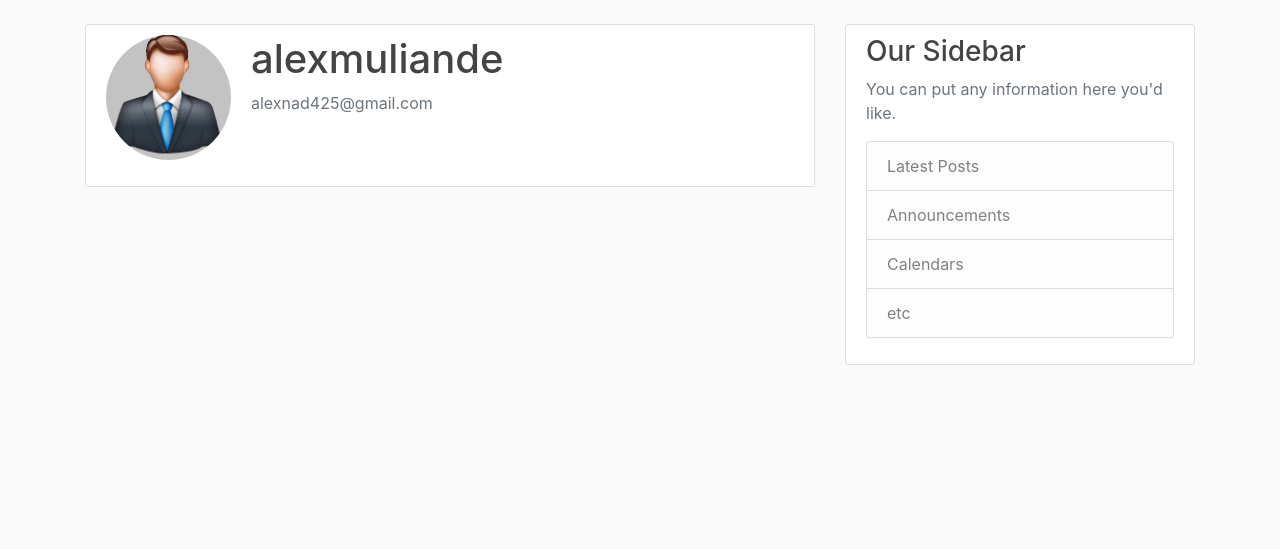
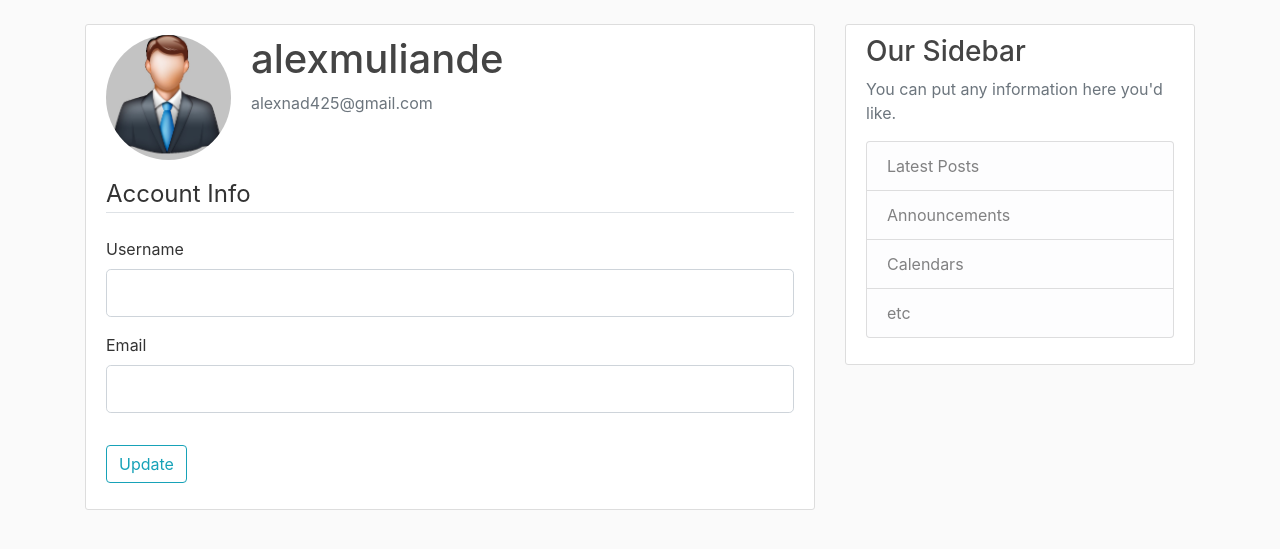
Before and after one commit to alex-muliande/alexBlog, a Flask app: page /account in a window 1280 px wide. Shown: the part 56-605 px from the top of the page. Run offline with Flask 2, Linux system fonts and the light colour scheme; a user stored in the database is signed in; some libraries are stand-ins or nearby versions.

Commit message:
Add a form to the account.html file

```diff
--- a/pitch/forms.py
+++ b/pitch/forms.py
@@ -1,4 +1,5 @@
 from flask_wtf import FlaskForm
+from flask_login import current_user
 from wtforms import StringField, PasswordField, SubmitField, BooleanField
 from wtforms.validators import DataRequired, Length, Email, EqualTo, ValidationError
 from pitch.models import User
@@ -26,3 +27,21 @@ class LoginForm(FlaskForm):
     password =PasswordField ('Password', validators=[DataRequired()])
     remember = BooleanField('Remember me')
     submit = SubmitField('Login')
+
+class UpdateAccountForm(FlaskForm):
+    username = StringField('Username', validators = [DataRequired(), Length(min=2, max=20)])
+    email = StringField('Email', validators=[DataRequired(), Email()])
+    submit = SubmitField('Update')
+
+
+    def validate_username(self, username):
+        if username.data != current_user.username:
+            user = User.query.filter_by(username=username.data).first()
+            if user:
+                raise ValidationError('That username is taken. Please choose a different one.')
+
+    def validate_email(self, email):
+        if email.data != current_user.email:
+            user = User.query.filter_by(email=email.data).first()
+            if user:
+                raise ValidationError('That email is taken. Please choose a different one.')
--- a/pitch/routes.py
+++ b/pitch/routes.py
@@ -1,6 +1,6 @@
 from flask import render_template, url_for, flash, redirect,request
 from pitch import app, db, bcrypt
-from pitch.forms import RegistrationForm, LoginForm
+from pitch.forms import RegistrationForm, LoginForm, UpdateAccountForm
 from pitch.models import User, Post
 from flask_login import login_user, current_user, logout_user,login_required
 
@@ -72,5 +72,6 @@ def logout():
 @app.route('/account')
 @login_required
 def account():
+    form = UpdateAccountForm()
     image_file = url_for('static', filename='account_img/' + current_user.image_file)
-    return render_template('account.html', title='Account', image_file=image_file)
+    return render_template('account.html', title='Account', image_file=image_file, form=form)
--- a/pitch/templates/account.html
+++ b/pitch/templates/account.html
@@ -9,6 +9,44 @@
             <p class="text-secondary">{{ current_user.email }}</p>
         </div>
     </div>
+
+    <form method="POST" action="">
+            {{ form.hidden_tag() }}
+            <fieldset class="form-group">
+                <legend class="border-bottom mb-4">Account Info</legend>
+                <div class="form-group">
+                    {{ form.username.label(class="form-control-label") }}
+
+                    {% if form.username.errors %}
+                        {{ form.username(class="form-control form-control-lg is-invalid") }}
+                        <div class="invalid-feedback">
+                            {% for error in form.username.errors %}
+                                <span>{{ error }}</span>
+                            {% endfor %}
+                        </div>
+                    {% else %}
+                        {{ form.username(class="form-control form-control-lg") }}
+                    {% endif %}
+                </div>
+                <div class="form-group">
+                    {{ form.email.label(class="form-control-label") }}
+                    {% if form.email.errors %}
+                        {{ form.email(class="form-control form-control-lg is-invalid") }}
+                        <div class="invalid-feedback">
+                            {% for error in form.email.errors %}
+                                <span>{{ error }}</span>
+                            {% endfor %}
+                        </div>
+                    {% else %}
+                        {{ form.email(class="form-control form-control-lg") }}
+                    {% endif %}
+                </div>
+
+            </fieldset>
+            <div class="form-group">
+                {{ form.submit(class="btn btn-outline-info") }}
+            </div>
+        </form>
     <!-- FORM HERE -->
 </div>
 
```
